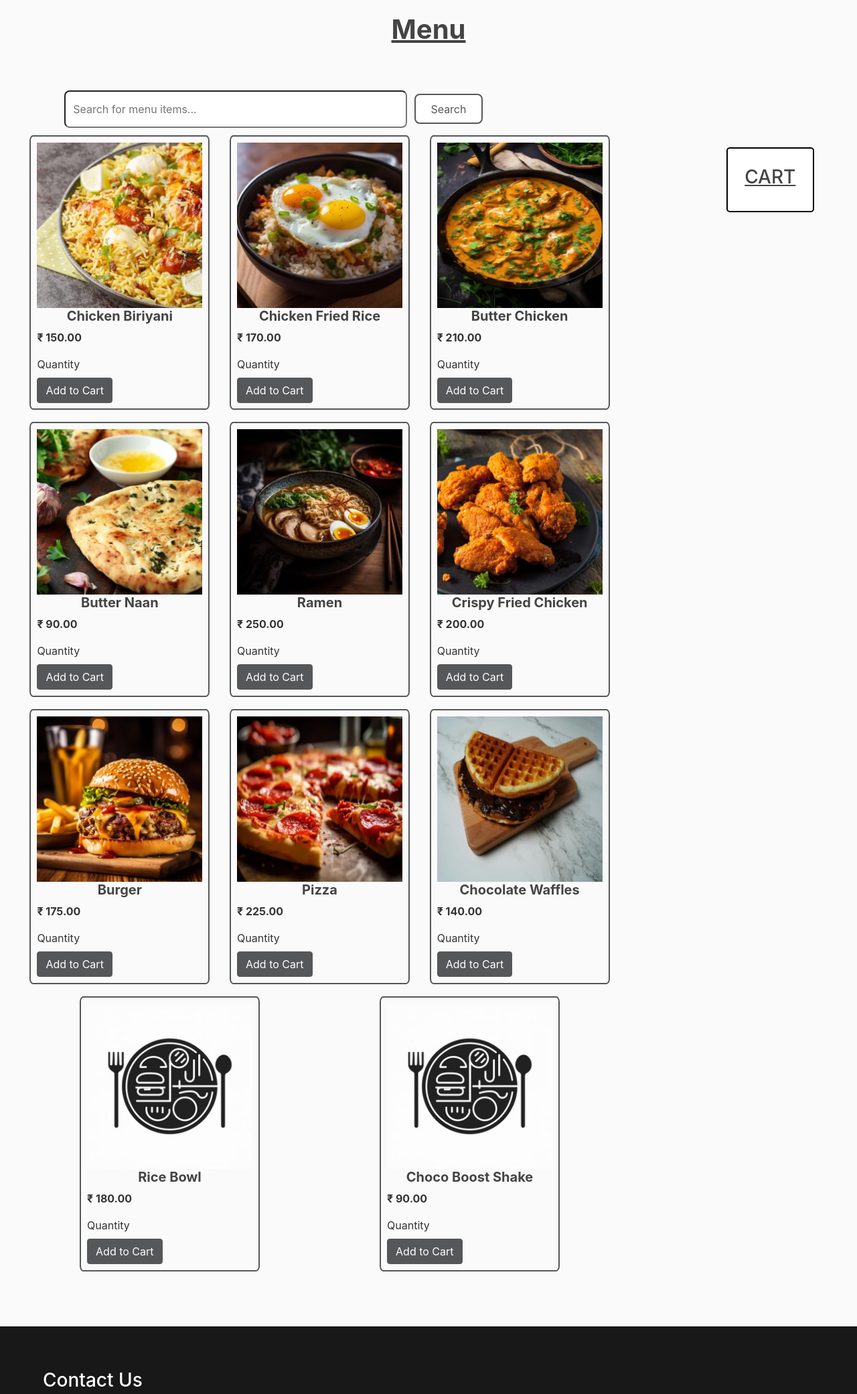
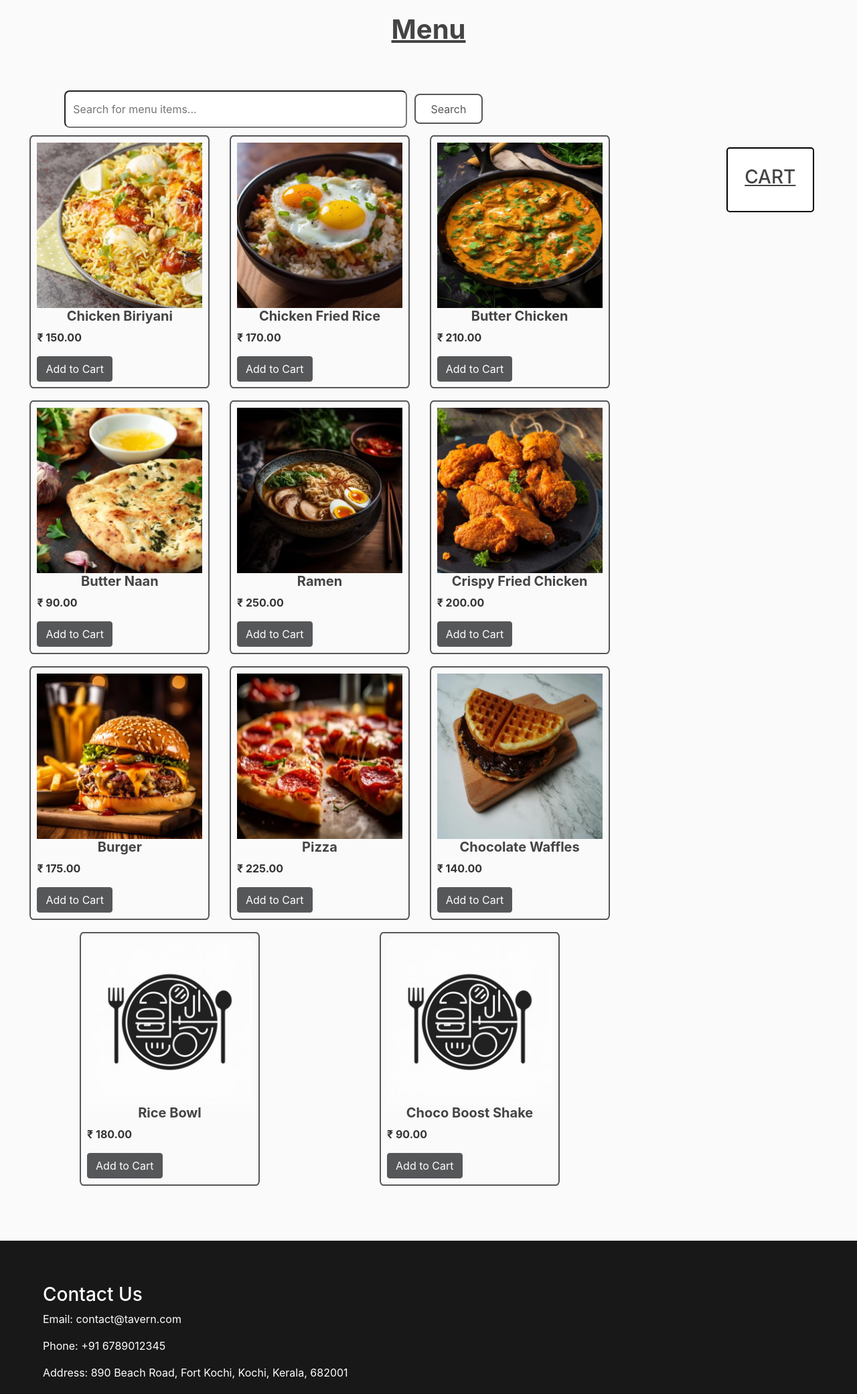
Before and after one commit to Nikhil422004/Tavern_Restaurant_App, a Django app: page /menu/ in a window 1280 px wide. Shown: the part 60-2142 px from the top of the page at 67% size. Run offline with Django 5.2, Linux system fonts and the light colour scheme; a user stored in the database is signed in; data comes from the database, SQL or seed files in the repository; both versions use the stored data as it was after the commit; some libraries are stand-ins or nearby versions.

Commit message:
minor mod

```diff
--- a/menu/templates/menu/menu.html
+++ b/menu/templates/menu/menu.html
@@ -42,7 +42,6 @@
           value="{{ csrf_token }}"
         />
         <input type="hidden" value="{{ menu.pk }}" class="menuId" />
-        <label for="Quantity">Quantity</label>
         <div class="qtyBtnGroup">
           <button class="input-group-text changeQty decrement-btn">-</button>
           <input
```
Also changed, not shown: db.sqlite3.
